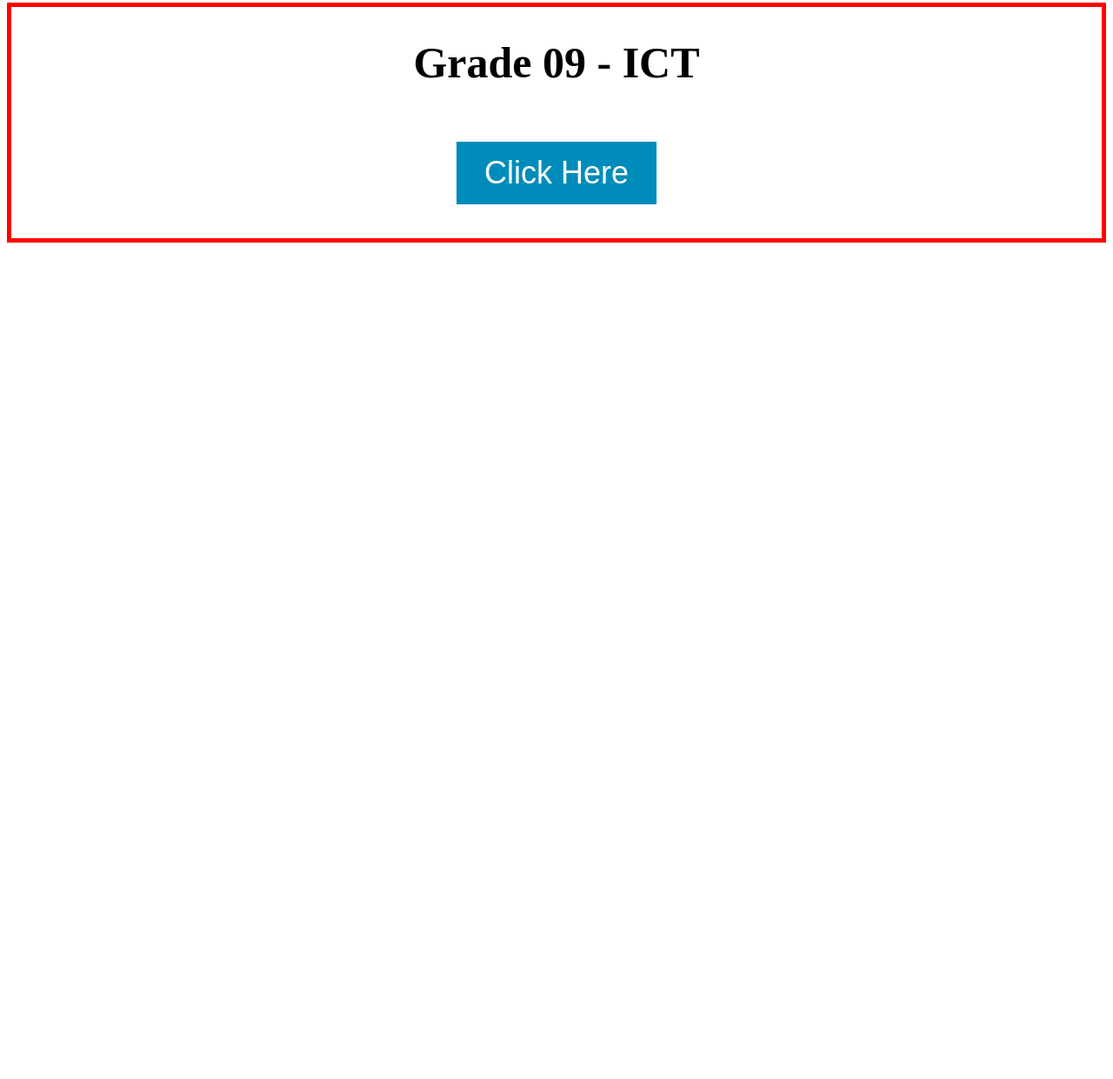
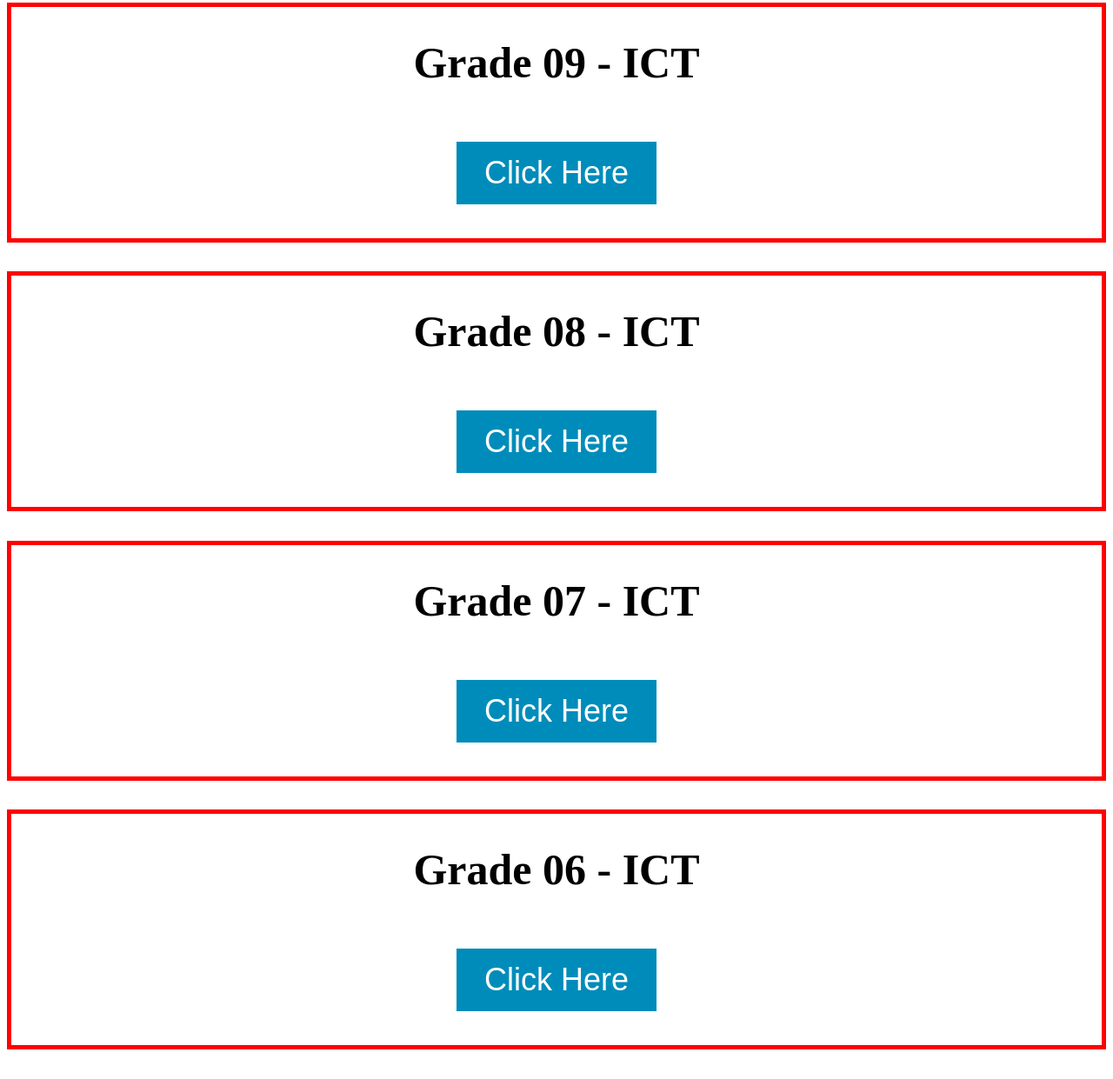
Before and after one commit to IshanLakshitha/quiz, a plain HTML site: page index.html in a window 1280 px wide. Shown: the part 1029-2270 px from the top of the page at 87% size. Before the commit the page ends 1341 px from the top, so only its background shows below. Drawn offline with Linux system fonts and the light colour scheme.

Commit message:
2021-08-09

```diff
--- a/index.html
+++ b/index.html
@@ -36,7 +36,7 @@
     <center>
         <h1 class="title-01">Grade 11 - ICT</br></br>
             <center>
-                <a href="https://forms.gle/B6dHumbmRP7KB53X7">
+                <a href="https://forms.gle/BNV2EUAmLnRuFbxp7">
                     <button class="button btn-paper">Click Here</button>
                 </a>
             </center>
@@ -45,7 +45,7 @@
     <center>
         <h1 class="title-01">Grade 10 - ICT</br></br>
             <center>
-                <a href="https://forms.gle/ybGLDwxKcjo1AF286">
+                <a href="https://forms.gle/4MFKExnqCQXzNvGAA">
                     <button class="button btn-paper">Click Here</button>
                 </a>
             </center>
@@ -55,7 +55,37 @@
         <h1 class="title-01">Grade 09 - ICT</br></br>
 
             <center>
-                <a href="https://forms.gle/UMz3T3P8rYeXc6ZR9">
+                <a href="https://forms.gle/8xYgDmb24LuxJVxp6">
+                    <button class="button btn-paper">Click Here</button>
+                </a>
+            </center>
+        </h1>
+    </center>
+    <center>
+        <h1 class="title-01">Grade 08 - ICT</br></br>
+
+            <center>
+                <a href="https://forms.gle/EouyBEm4yAP8xP5dA">
+                    <button class="button btn-paper">Click Here</button>
+                </a>
+            </center>
+        </h1>
+    </center>
+    <center>
+        <h1 class="title-01">Grade 07 - ICT</br></br>
+
+            <center>
+                <a href="https://forms.gle/egRCLSucdkdtZYzj6">
+                    <button class="button btn-paper">Click Here</button>
+                </a>
+            </center>
+        </h1>
+    </center>
+    <center>
+        <h1 class="title-01">Grade 06 - ICT</br></br>
+
+            <center>
+                <a href="https://forms.gle/51p1PV8SrSJx14rw5">
                     <button class="button btn-paper">Click Here</button>
                 </a>
             </center>
```
